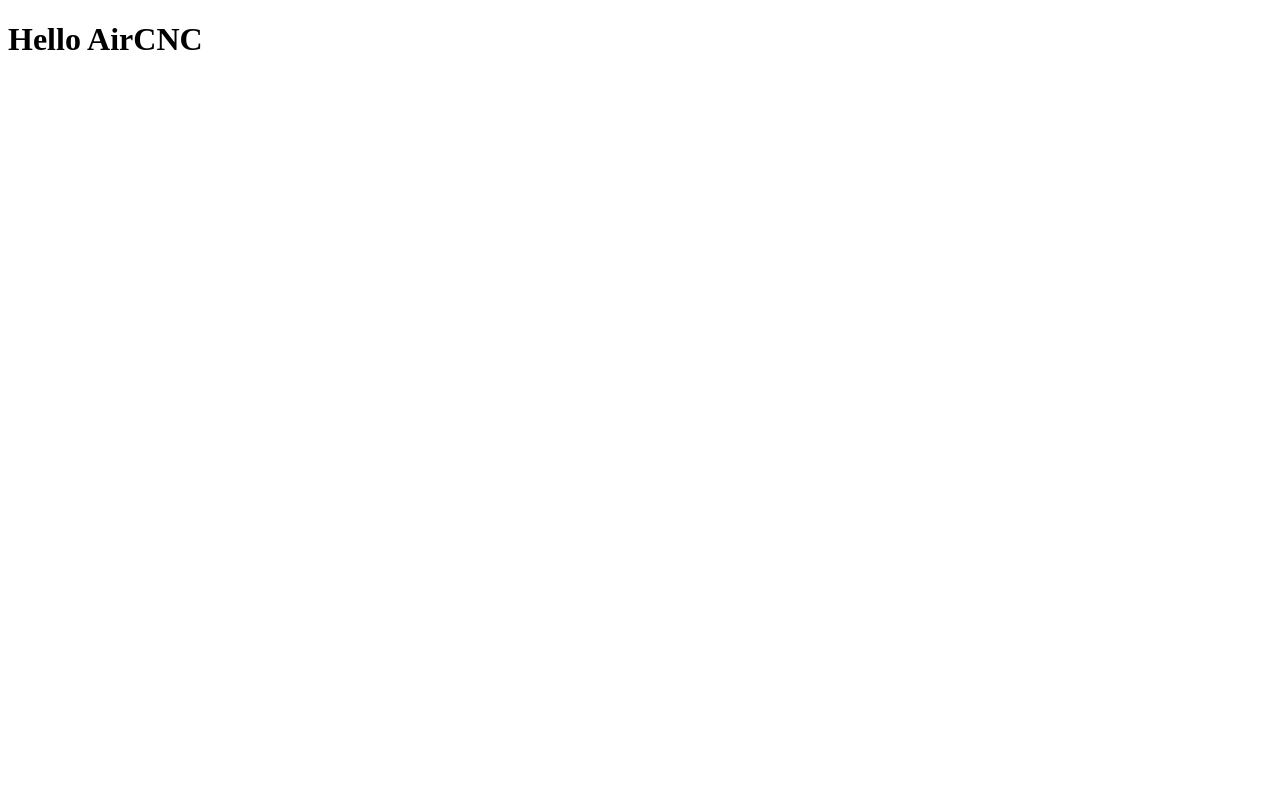
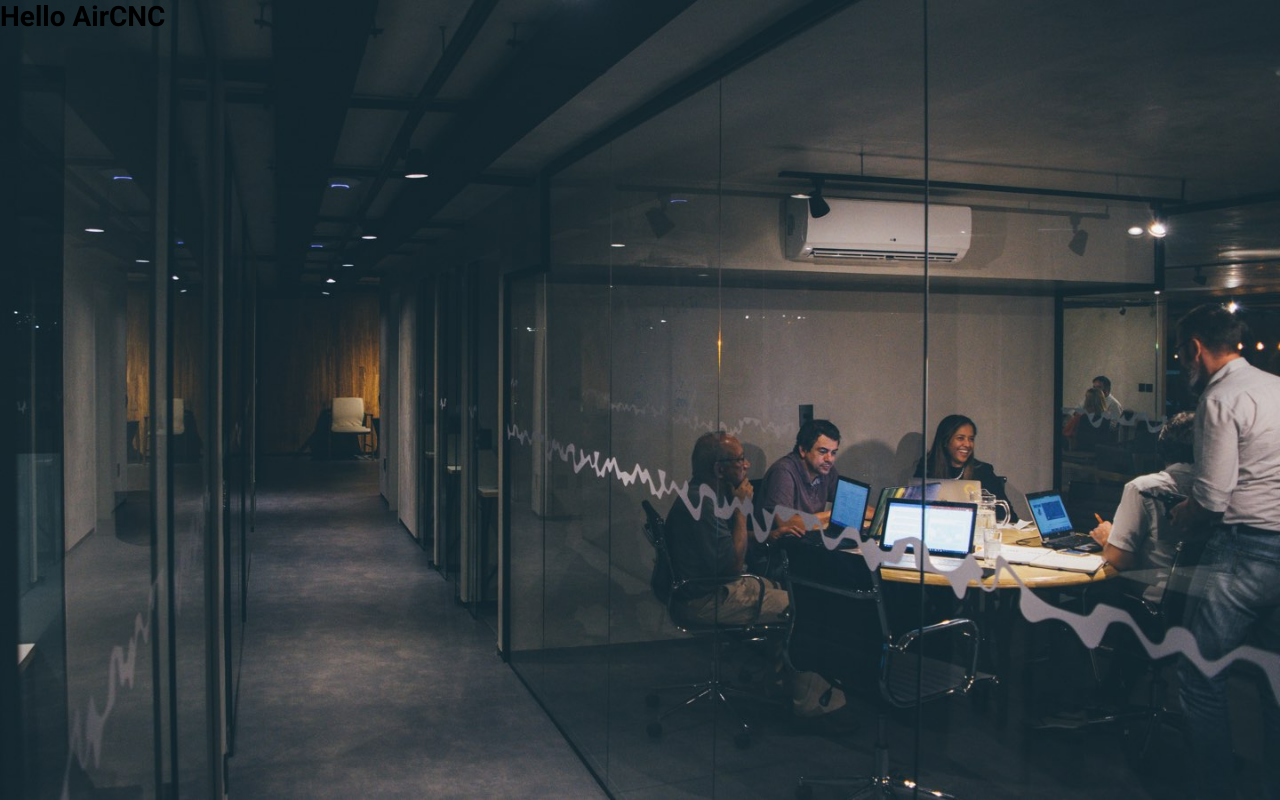
Before and after one commit to BrunoFutema/aircnc, a React (Create React App) app: page / in a window 1280 px wide. Built offline with nearby package versions, Linux system fonts and the light colour scheme.

Commit message:
style: :art: Add global styles

```diff
--- a/src/App.tsx
+++ b/src/App.tsx
@@ -1,10 +1,14 @@
 import React from 'react';
-import logo from './logo.svg';
 
-function App() {
+import GlobalStyle from './styles/global';
+
+const App: React.FC = () => {
   return (
-    <h1>Hello AirCNC</h1>
+    <>
+      <h1>Hello AirCNC</h1>
+      <GlobalStyle />
+    </>
   );
-}
+};
 
 export default App;
--- /dev/null
+++ b/src/styles/global.ts
@@ -0,0 +1,29 @@
+import { createGlobalStyle } from 'styled-components';
+
+import background from '../assets/background.jpg';
+
+export default createGlobalStyle`
+  @import url('https://fonts.googleapis.com/css?family=Roboto:400,700&display=swap');
+
+  * {
+    margin: 0;
+    padding: 0;
+    outline: 0;
+    box-sizing: border-box;
+  }
+
+  html, body, #root {
+    min-height: 100%;
+  }
+
+  body {
+    background: #000 url(${background}) no-repeat;
+    background-size: cover;
+    --webkit-font-smoothing: antialiased !important;
+  }
+
+  body, input, button {
+    font-family: Roboto, Arial, Helvetica, sans-serif;
+    font-size: 14px;
+  }
+`;
```
Also changed, not shown: src/assets/background.jpg (added).
